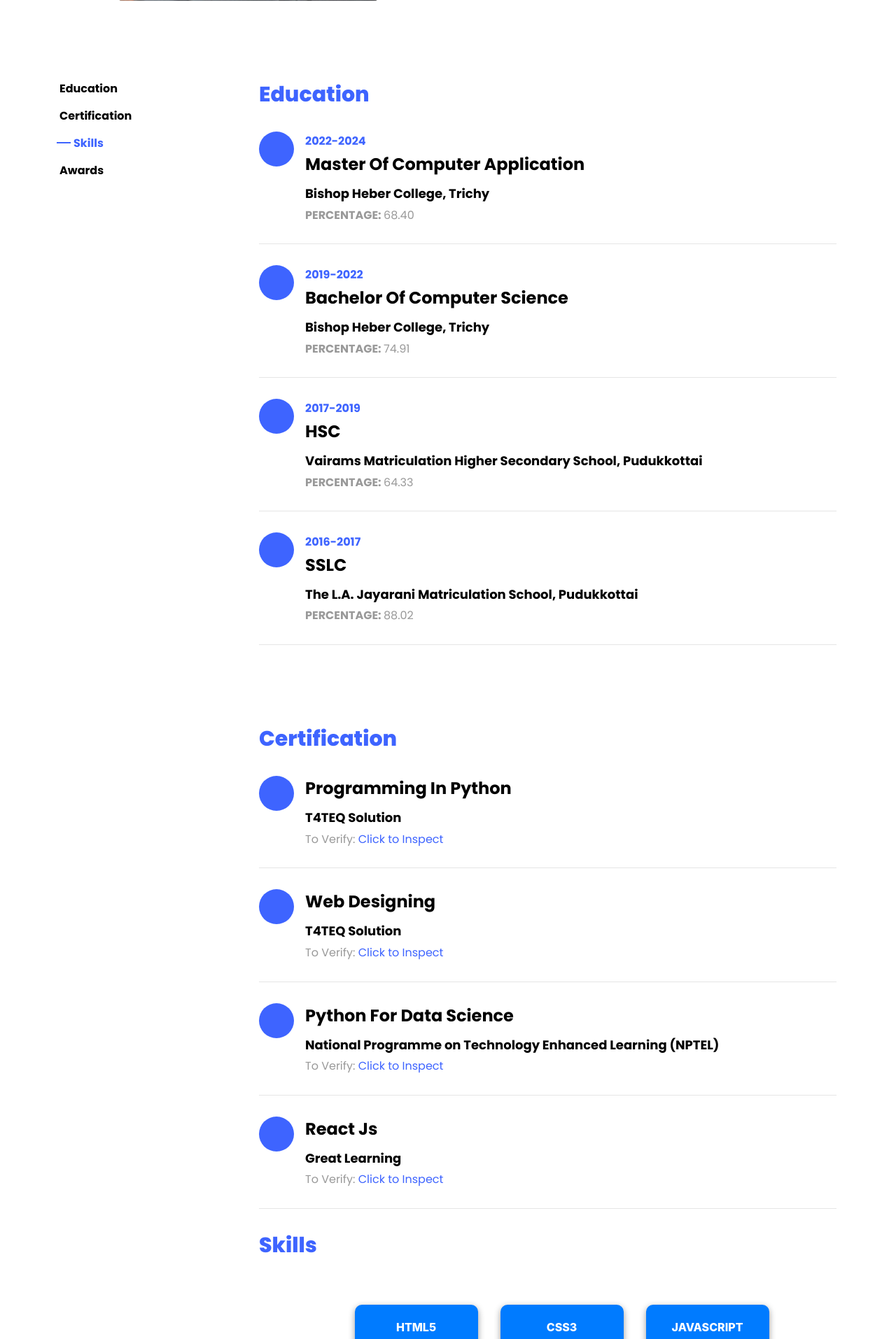
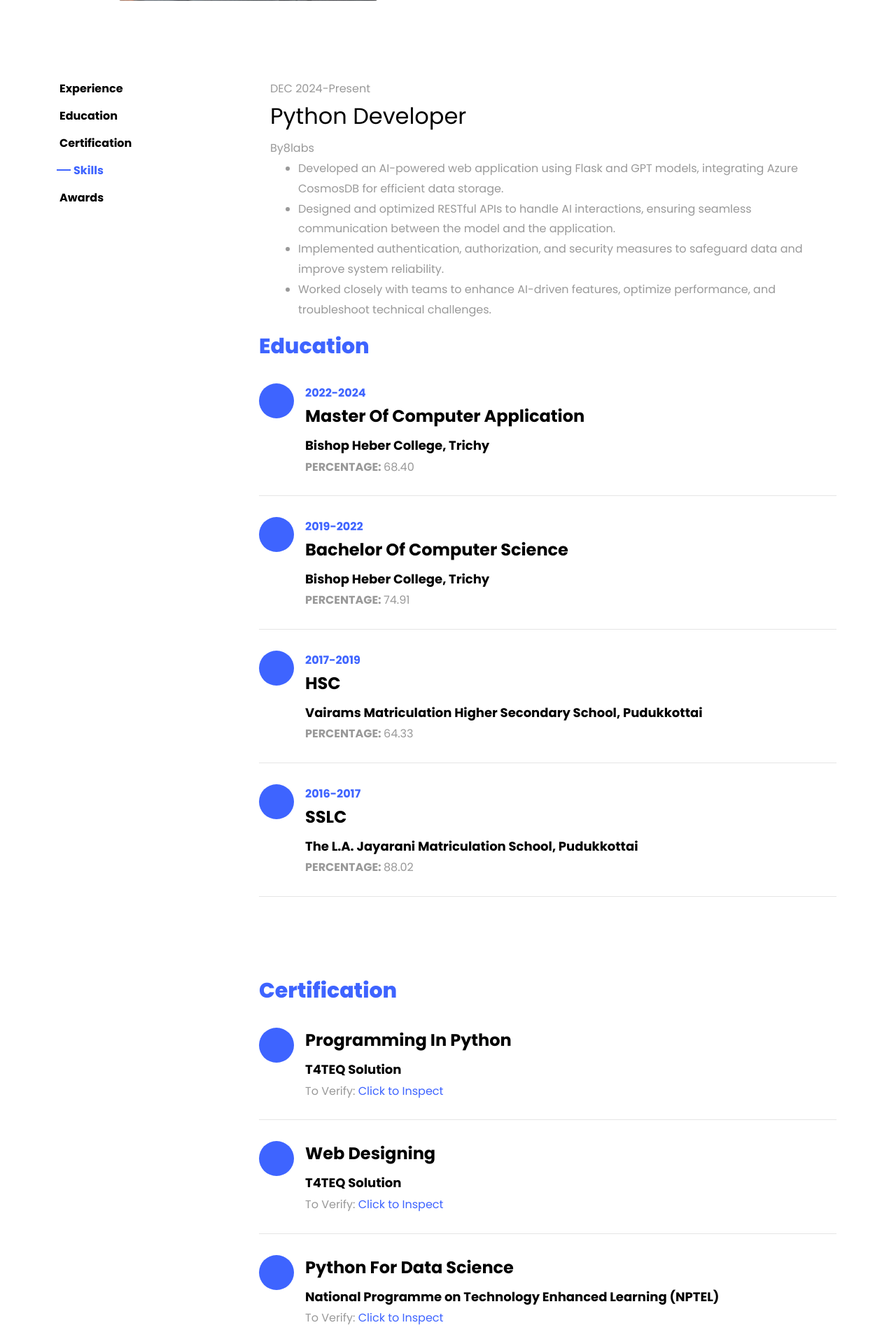
Before and after one commit to HemanthJR/my_portfolio, a Flask app: page / in a window 1280 px wide. Shown: the part 1772-3686 px from the top of the page at 70% size. Run offline with Flask 3, Linux system fonts and the light colour scheme; some libraries are stand-ins or nearby versions; some web fonts are replaced.

Commit message:
Update index.html

```diff
--- a/templates/index.html
+++ b/templates/index.html
@@ -128,15 +128,44 @@
 				<div class="col-md-3">
 					<nav id="navi">
 						<ul>
-							<li><a href="#page-1">Education</a></li>
-							<li><a href="#page-2">Certification</a></li>
-							<li><a href="#page-3">Skills</a></li>
-							<li><a href="#page-4">Awards</a></li>
+							<li><a href="#page-1">Experience</a></li>
+					                <li><a href="#page-2">Education</a></li>
+					                <li><a href="#page-3">Certification</a></li>
+					                <li><a href="#page-4">Skills</a></li>
+					                <li><a href="#page-5">Awards</a></li>
 						</ul>
 					</nav>
 				</div>
 				<div class="col-md-9">
-					<div id="page-1" class="page one">
+					<div class="text pl-3">
+			                  <span class="date">DEC 2024-Present</span>
+			                  <h2>Python Developer</h2>
+			                  <span class="position">By8labs</span>
+			                  <ul>
+			                    <li>
+			                      Developed an AI-powered web application using Flask and
+			                      GPT models, integrating Azure CosmosDB for efficient data
+			                      storage.
+			                    </li>
+			                    <li>
+			                      Designed and optimized RESTful APIs to handle AI
+			                      interactions, ensuring seamless communication between the
+			                      model and the application.
+			                    </li>
+			                    <li>
+			                      Implemented authentication, authorization, and security
+			                      measures to safeguard data and improve system reliability.
+			                    </li>
+			                    <li>
+			                      Worked closely with teams to enhance AI-driven features,
+			                      optimize performance, and troubleshoot technical
+			                      challenges.
+			                    </li>
+			                  </ul>
+
+			                </div>
+
+					<div id="page-2" class="page one">
 						<h2 class="heading">Education</h2>
 						<div class="resume-wrap d-flex ftco-animate">
 							<div class="icon d-flex align-items-center justify-content-center">
@@ -184,7 +213,7 @@
 						</div>
 					</div>
 					<!-- certificate section -->
-					<div id="page-2" class="page two">
+					<div id="page-3" class="page two">
 						<h2 class="heading">Certification</h2>
 						<div class="resume-wrap d-flex ftco-animate">
 							<div class="icon d-flex align-items-center justify-content-center">
@@ -222,7 +251,7 @@
 						</div>
 						<div class="resume-wrap d-flex ftco-animate">
 							<div class="icon d-flex align-items-center justify-content-center">
-								<span class="flaticon-ideas"></span>
+								<span class="flaticon-innovation"></span>
 							</div>
 							<div class="text pl-3">
 								<h2>React Js</h2>
@@ -233,8 +262,28 @@
 							</div>
 						</div>
 
+						<div class="resume-wrap d-flex ftco-animate">
+					                <div
+					                  class="icon d-flex align-items-center justify-content-center"
+					                >
+					                  <span class="flaticon-innovation"></span>
+					                </div>
+					                <div class="text pl-3">
+					                  <h2>Django REST Frameword</h2>
+					                  <span class="position">Udemey</span>
+					                  <p>
+					                    To Verify:
+					                    <a
+					                      href="https://www.udemy.com/certificate/UC-ed3b6f6d-386b-4f8e-bfba-28ad56600ee0/"
+					                      target="_blank"
+					                      >Click to Inspect</a
+					                    >
+					                  </p>
+					                </div>
+					        </div>
+
 						<!-- skills section -->
-						<div id="page-3" class="page three ftco-animate">
+						<div id="page-4" class="page three ftco-animate">
 							<h2 class="heading">Skills</h2>
 							<div class="skills container ftco-animate">
 								<ul>
@@ -292,8 +341,29 @@
 								</ul>
 							</div>
 
-							<div id="page-4" class="page four">
+							<div id="page-5" class="page four">
 								<h2 class="heading">Awards</h2>
+
+								<div class="resume-wrap d-flex ftco-animate">
+						                    <div
+						                      class="icon d-flex align-items-center justify-content-center"
+						                    >
+						                      <span class="flaticon-idea"></span>
+						                    </div>
+						                    <div class="text pl-3">
+						                      <span class="date">2024</span>
+						                      <h2>Code Crack</h2>
+						                      <span class="position">Bishop Heber College</span>
+						                      <p>
+						                        <a
+						                          href="#"
+						                          data-bs-toggle="modal"
+						                          data-bs-target="#showImg2"
+						                          >Click to Inspect</a
+						                        >
+						                      </p>
+						                    </div>
+						                  </div>
 								<div class="resume-wrap d-flex ftco-animate">
 									<div class="icon d-flex align-items-center justify-content-center">
 										<span class="flaticon-idea"></span>
@@ -733,6 +803,20 @@
 		</div>
 	</div>
 
+	<div class="modal fade" id="showImg2" aria-labelledby="showImg1" aria-hidden="true" tabindex="-1">
+		<div class="modal-dialog modal-lg">
+			<div class="modal-content">
+				<div class="modal-body">
+					<img src="{{url_for('static', filename='images/certificate_5.jpg')}}" alt="certificate" style="width: 100%; height: auto;">
+				</div>
+
+				<div class="modal-footer">
+					<button class="btn btn-outline-primary" data-bs-dismiss="modal">Close</button>
+				</div>
+			</div>
+		</div>
+	</div>
+
 	<!-- loader -->
 	<footer class="ftco-footer ftco-section ftco-animate">
       <div class="container">
```
